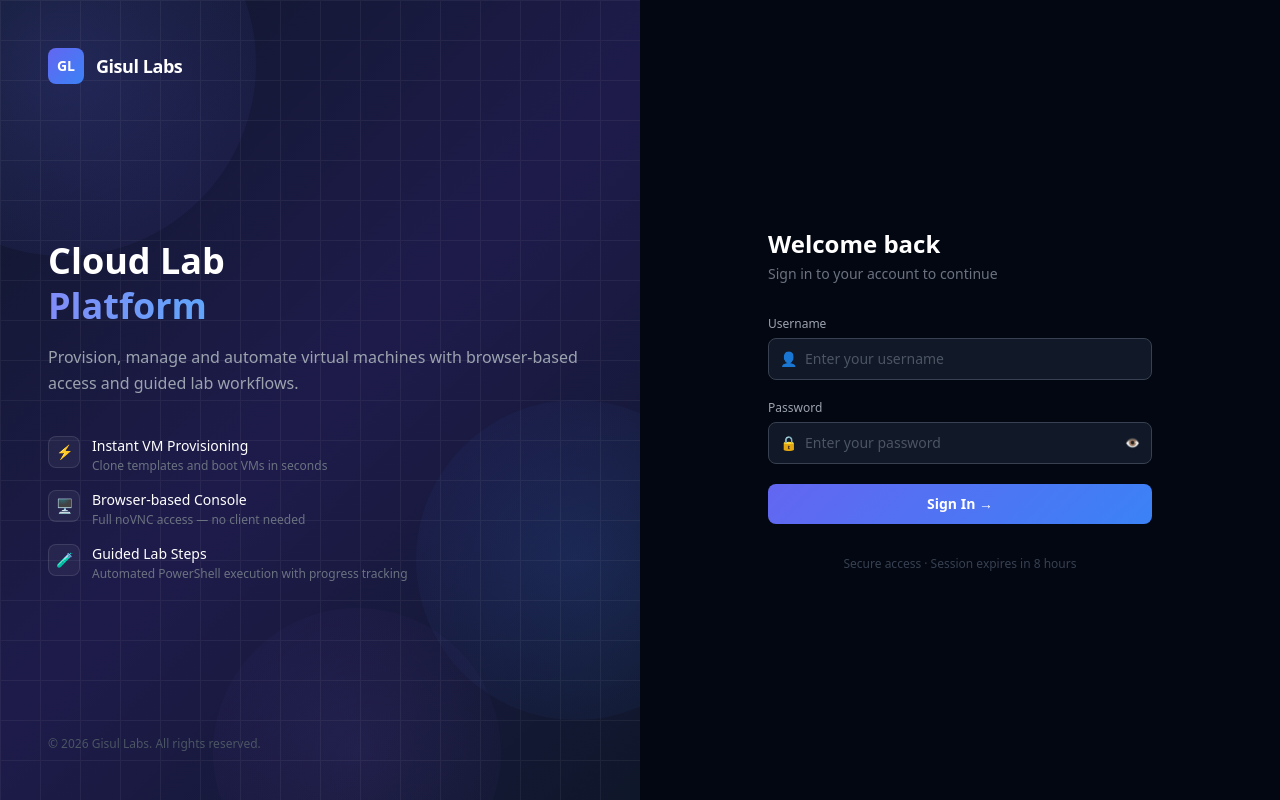
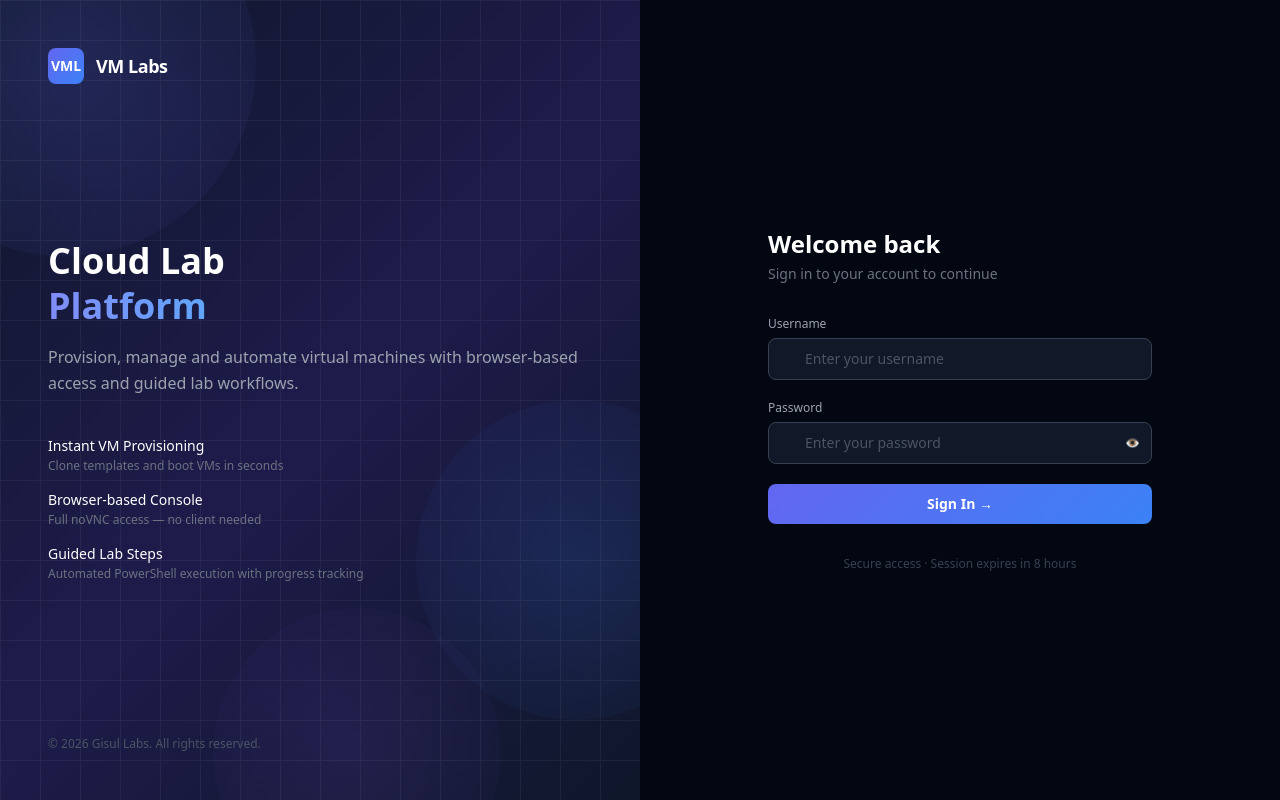
Before and after one commit to gisul-git/Gisul-labs-poc, a Next.js app in the folder frontend/: page /login in a window 1280 px wide. Built offline with nearby package versions, Linux system fonts and the light colour scheme; no server answers.

Commit message:
Changed frontend Functionality

```diff
--- a/frontend/app/login/page.jsx
+++ b/frontend/app/login/page.jsx
@@ -49,9 +49,9 @@ export default function LoginPage() {
         <div className="relative z-10 flex items-center gap-3">
           <div className="w-9 h-9 rounded-lg flex items-center justify-center text-white font-bold text-sm"
             style={{ background: 'linear-gradient(135deg, #6366f1, #3b82f6)' }}>
-            GL
+            VML
           </div>
-          <span className="text-white font-semibold text-lg tracking-tight">Gisul Labs</span>
+          <span className="text-white font-semibold text-lg tracking-tight">VM Labs</span>
         </div>
 
         {/* Hero text */}
@@ -74,9 +74,9 @@ export default function LoginPage() {
               { icon: '🧪', title: 'Guided Lab Steps', desc: 'Automated PowerShell execution with progress tracking' },
             ].map(f => (
               <div key={f.title} className="flex items-start gap-3">
-                <div className="w-8 h-8 rounded-lg bg-white/5 border border-white/10 flex items-center justify-center text-sm flex-shrink-0">
+                {/* <div className="w-8 h-8 rounded-lg bg-white/5 border border-white/10 flex items-center justify-center text-sm flex-shrink-0">
                   {f.icon}
-                </div>
+                </div> */}
                 <div>
                   <p className="text-white text-sm font-medium">{f.title}</p>
                   <p className="text-gray-500 text-xs mt-0.5">{f.desc}</p>
@@ -120,7 +120,7 @@ export default function LoginPage() {
             <div>
               <label className="block text-xs font-medium text-gray-400 mb-1.5">Username</label>
               <div className="relative">
-                <span className="absolute left-3 top-1/2 -translate-y-1/2 text-gray-500 text-sm">👤</span>
+                {/* <span className="absolute left-3 top-1/2 -translate-y-1/2 text-gray-500 text-sm">👤</span> */}
                 <input
                   className="w-full bg-gray-900 border border-gray-700 rounded-lg pl-9 pr-4 py-2.5 text-sm text-gray-100 placeholder-gray-600 focus:outline-none focus:ring-2 focus:border-transparent transition-all"
                   style={{ '--tw-ring-color': '#6366f1' }}
@@ -138,7 +138,7 @@ export default function LoginPage() {
             <div>
               <label className="block text-xs font-medium text-gray-400 mb-1.5">Password</label>
               <div className="relative">
-                <span className="absolute left-3 top-1/2 -translate-y-1/2 text-gray-500 text-sm">🔒</span>
+                {/* <span className="absolute left-3 top-1/2 -translate-y-1/2 text-gray-500 text-sm">🔒</span> */}
                 <input
                   className="w-full bg-gray-900 border border-gray-700 rounded-lg pl-9 pr-10 py-2.5 text-sm text-gray-100 placeholder-gray-600 focus:outline-none focus:ring-2 focus:border-transparent transition-all"
                   style={{ '--tw-ring-color': '#6366f1' }}
```
